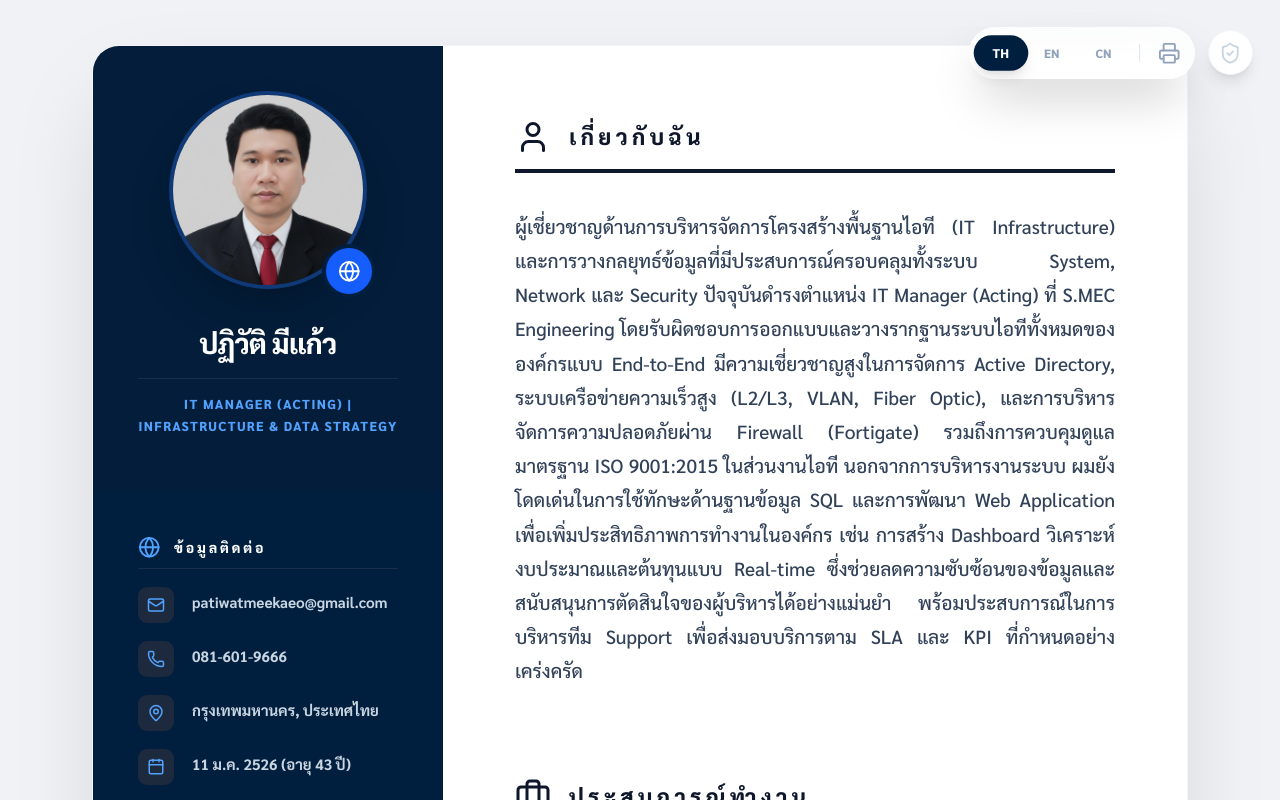
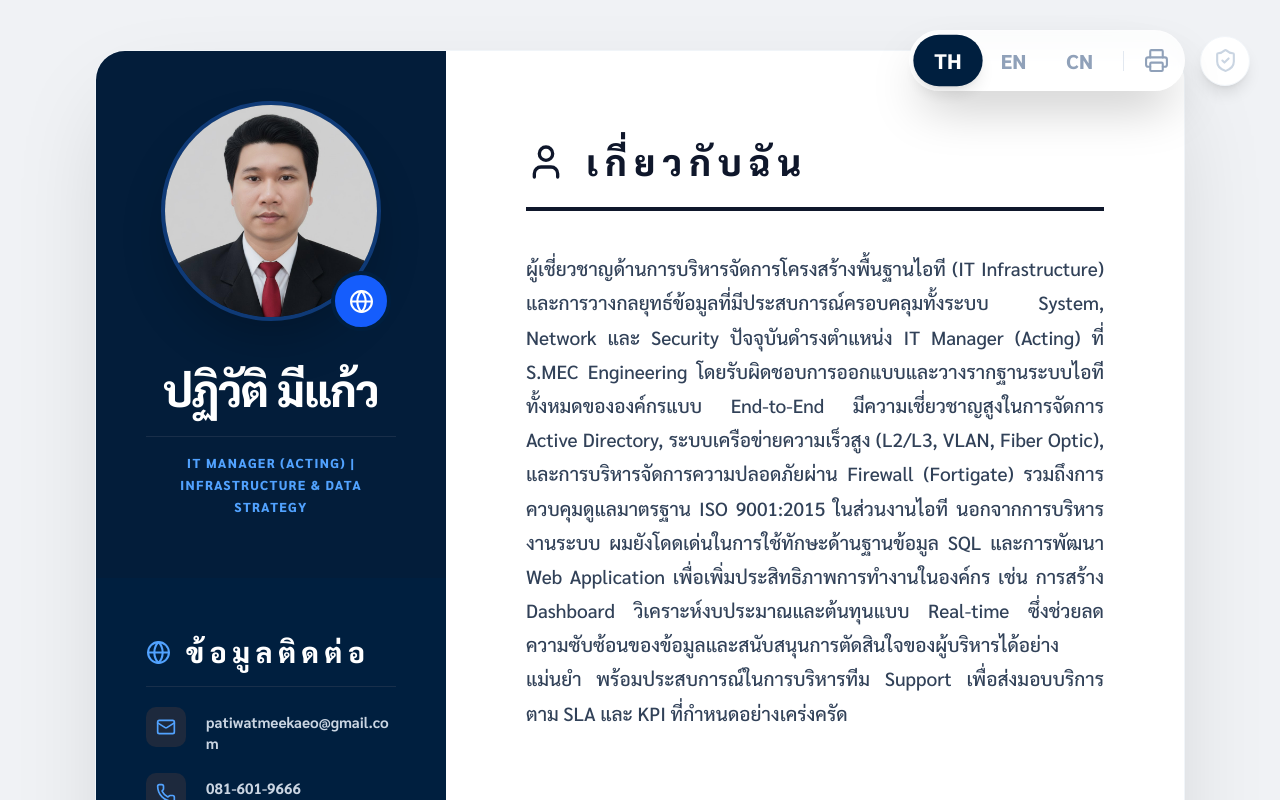
Before and after one commit to ariff2006/resume-next, a Next.js app: page / in a window 1280 px wide. Shown: the top 800 px of the page. Built offline with nearby package versions, Linux system fonts and the light colour scheme; no server answers; the database is empty.

Commit message:
Bump fonts +30% larger

```diff
--- a/src/app/globals.css
+++ b/src/app/globals.css
@@ -17,7 +17,7 @@
   --background: #f8fafc;
   --foreground: #1e293b;
   --primary-blue: #0071e3;
-  --sidebar-width: 290px;
+  --sidebar-width: 320px;
 }
 
 @theme inline {
@@ -27,39 +27,50 @@
   --font-sarabun: 'TH Sarabun New', sans-serif;
 }
 
-/* SLEDGEHAMMER: บังคับขนาดตั้งแต่ html element */
+/* MAXIMUM SIZE — บังคับทุกระดับ */
 html {
-  font-size: 18px !important;
+  font-size: 20px !important;
 }
 
 body {
   background: var(--background);
   color: var(--foreground);
   font-family: var(--font-sarabun);
-  font-size: 20px !important;
+  font-size: 24px !important;
   line-height: 1.7;
 }
 
-/* ทุก input/label/textarea ทั่วทั้งเว็บ */
 input, textarea, select {
-  font-size: 1.05rem !important;
-  padding: 14px 18px !important;
+  font-size: 22px !important;
+  padding: 16px 20px !important;
+  line-height: 1.6 !important;
 }
 
 label {
-  font-size: 1rem !important;
+  font-size: 20px !important;
   font-weight: 600 !important;
 }
 
-/* Override ทุก Tailwind utility ด้วย attribute selector (specificity สูงกว่า class) */
-[class*="text-xs"]  { font-size: 14px !important; }
-[class*="text-sm"]  { font-size: 16px !important; }
-[class*="text-base"]{ font-size: 18px !important; }
-[class*="text-lg"]  { font-size: 20px !important; }
-[class*="text-xl"]  { font-size: 24px !important; }
-[class*="text-2xl"] { font-size: 28px !important; }
-[class*="text-3xl"] { font-size: 34px !important; }
-[class*="text-4xl"] { font-size: 40px !important; }
+h1 { font-size: 44px !important; }
+h2 { font-size: 36px !important; }
+h3 { font-size: 28px !important; }
+
+/* Override Tailwind text-* utilities ทุกขนาด */
+[class*="text-xs"]   { font-size: 16px !important; }
+[class*="text-sm"]   { font-size: 18px !important; }
+[class*="text-base"] { font-size: 22px !important; }
+[class*="text-lg"]   { font-size: 24px !important; }
+[class*="text-xl"]   { font-size: 28px !important; }
+[class*="text-2xl"]  { font-size: 32px !important; }
+[class*="text-3xl"]  { font-size: 40px !important; }
+[class*="text-4xl"]  { font-size: 48px !important; }
+[class*="text-5xl"]  { font-size: 56px !important; }
+
+/* Buttons */
+button { font-size: 20px !important; }
+
+/* Spans inherit unless explicitly set */
+span:not([class*="text-"]) { font-size: inherit; }
 
 /* Custom Utilities */
 .card-shadow {
```
